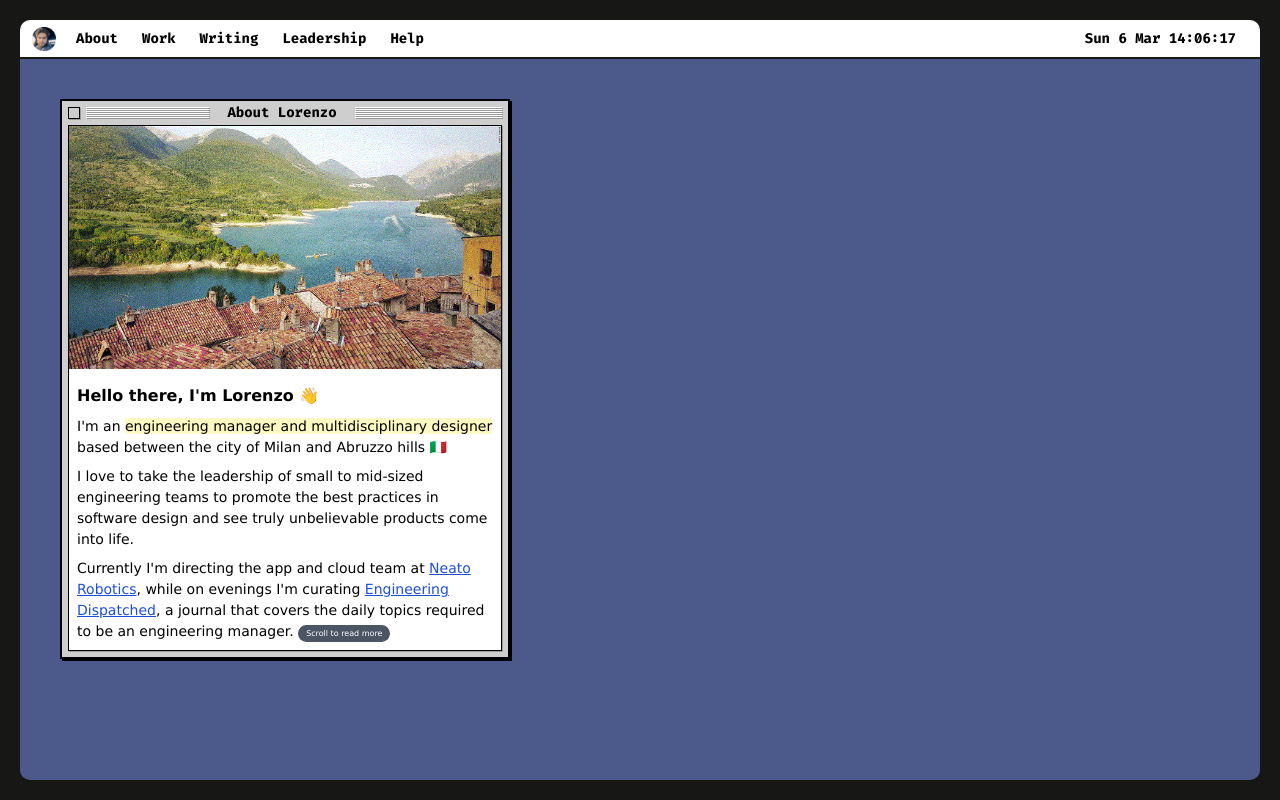
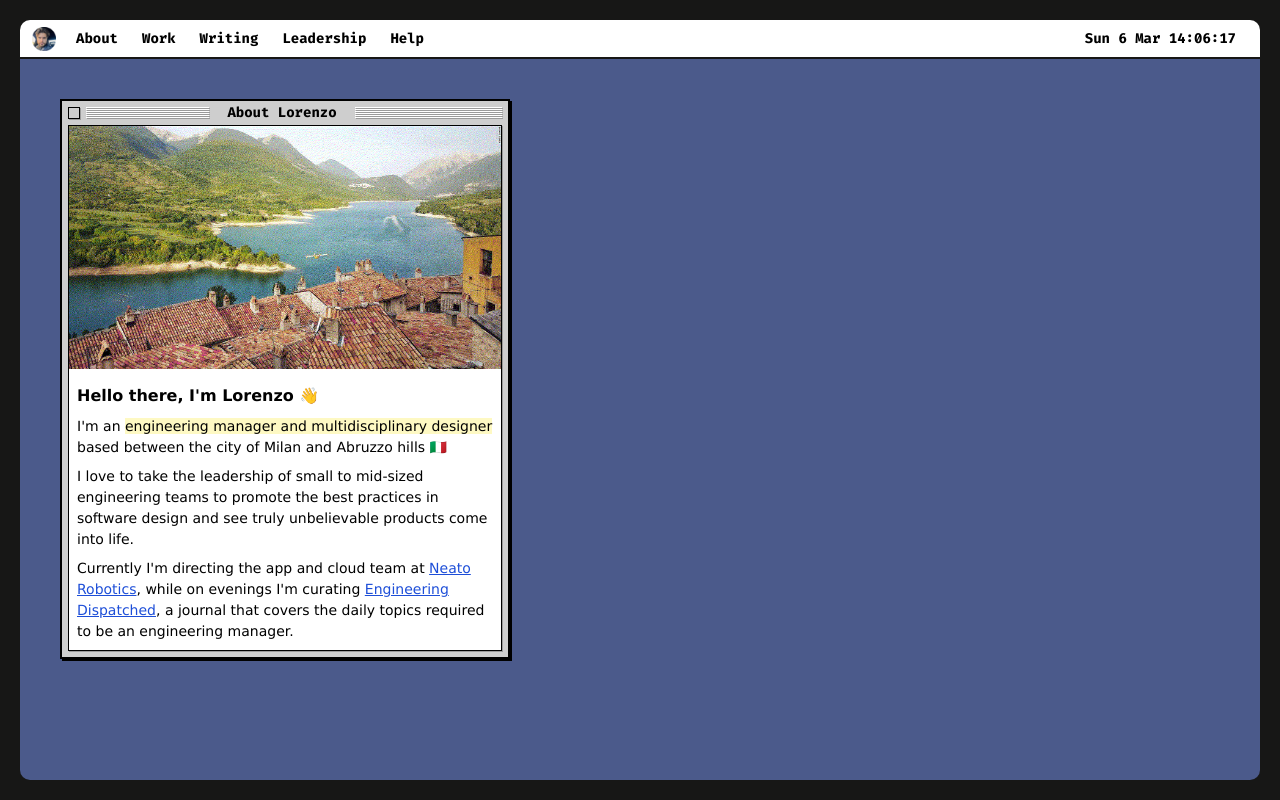
Before and after one commit to lorenzozanotto/lorenzozanotto.com, a Next.js app: page / in a window 1280 px wide. Built offline with nearby package versions, Linux system fonts and the light colour scheme.

Commit message:
chore: fix writing

```diff
--- a/components/MacOSWindow/ModalWindow.tsx
+++ b/components/MacOSWindow/ModalWindow.tsx
@@ -21,8 +21,7 @@ function ModalWindow(props: Props) {
                         <h2 className="font-bold">Hello there, I'm Lorenzo 👋</h2>
                         <p className="mt-2 text-[14px]">I'm an <span className="bg-yellow-100">engineering manager and multidisciplinary designer</span> based between the city of Milan and Abruzzo hills 🇮🇹</p>
                         <p className="mt-2 text-[14px]">I love to take the leadership of small to mid-sized engineering teams to promote the best practices in software design and see truly unbelievable products come into life.</p>
-                        <p className="mt-2 text-[14px]">Currently I'm directing the app and cloud team at <a className="underline text-blue-700" href="https://neatorobotics.com">Neato Robotics</a>, while on evenings I'm curating <a className="underline text-blue-700" href="https://engdispatched.substack.com">Engineering Dispatched</a>, a journal that covers the daily topics required to be an engineering manager. <span className="text-[8px] bg-gray-600 text-white py-[4px] px-[8px] rounded-[10px]">Scroll to read more</span></p>
-                        <p className="mt-2 text-[14px]">My journey started building indie mobile applications, with some of them reaching hundreads of thousands of users.</p>
+                        <p className="mt-2 text-[14px]">Currently I'm directing the app and cloud team at <a className="underline text-blue-700" href="https://neatorobotics.com">Neato Robotics</a>, while on evenings I'm curating <a className="underline text-blue-700" href="https://engdispatched.substack.com">Engineering Dispatched</a>, a journal that covers the daily topics required to be an engineering manager.</p>
                     </div>
                 </div>
             </div>
```
